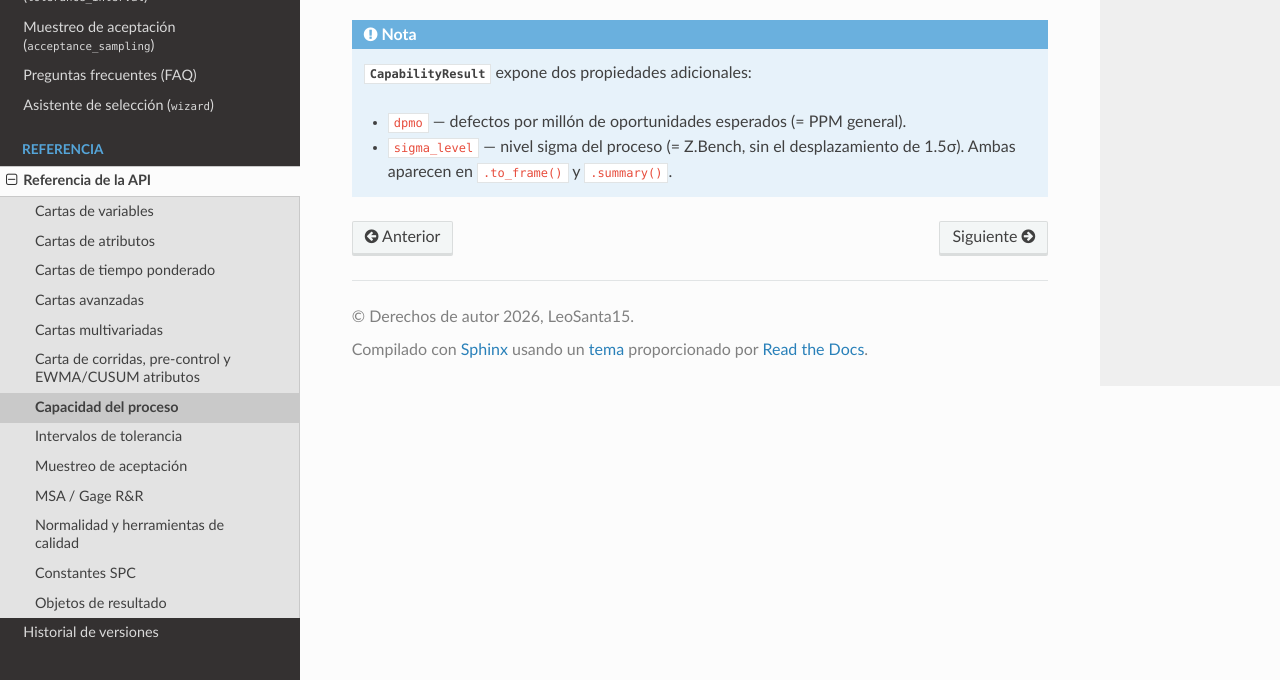
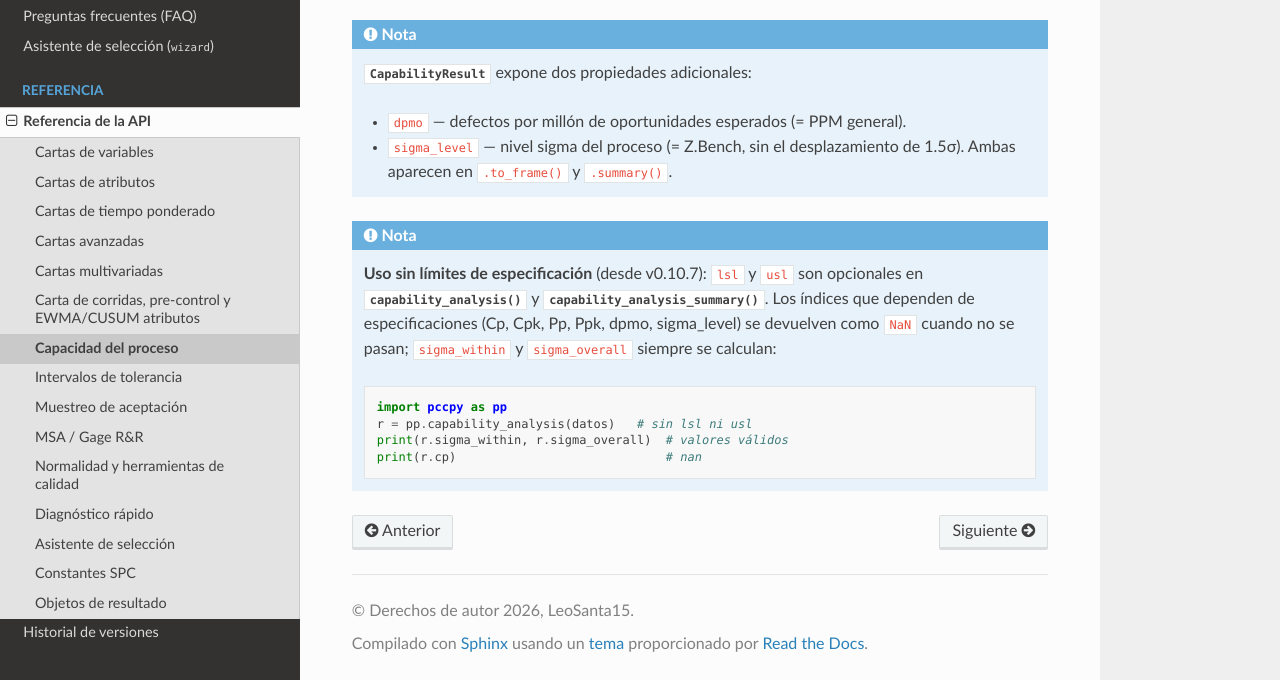
Before and after one commit to LeoSanta15/pccpy, a Sphinx documentation site: the page built from docs/source/referencia/capacidad.rst, in a window 1280 px wide and 900 px high, scrolled down 664 px, cut to the strip 220-900 px from the top of the window. Built offline with Sphinx 7.4.7 and the Read the Docs theme 3.1.0, drawn with Linux system fonts in a browser that asks for light colours; some of the changed text lies outside the part shown.

Commit message:
docs: añadir referencia de diagnose y wizard, y documentar capability sin especificaciones
- Crea docs/source/referencia/diagnose.rst con autofunction pccpy.diagnose
  y autoclass pccpy.DiagnoseResult
- Crea docs/source/referencia/wizard.rst con autofunction pccpy.wizard,
  autoclass pccpy.WizardResult y autoclass pccpy.WidgetSession
- Agrega diagnose y wizard al toctree de referencia/index.md
- Añade directiva autoclass pccpy.WidgetSession en wizard.md (con :no-index:)
- Documenta en capacidad.rst el uso de capability_analysis() sin lsl/usl
  (comportamiento introducido en v0.10.7)

Co-Authored-By: Claude Sonnet 4.6 <noreply@anthropic.com>
Claude-Session: https://claude.ai/code/session_01HUHPdX7cdH9SJwzgGiM2LC

```diff
--- a/docs/source/referencia/capacidad.rst
+++ b/docs/source/referencia/capacidad.rst
@@ -15,3 +15,17 @@ Capacidad del proceso
    * ``dpmo`` — defectos por millón de oportunidades esperados (= PPM general).
    * ``sigma_level`` — nivel sigma del proceso (= Z.Bench, sin el desplazamiento
      de 1.5σ). Ambas aparecen en ``.to_frame()`` y ``.summary()``.
+
+.. note::
+
+   **Uso sin límites de especificación** (desde v0.10.7):
+   ``lsl`` y ``usl`` son opcionales en :func:`~pccpy.capability_analysis` y
+   :func:`~pccpy.capability_analysis_summary`. Los índices que dependen de
+   especificaciones (Cp, Cpk, Pp, Ppk, dpmo, sigma_level) se devuelven como
+   ``NaN`` cuando no se pasan; ``sigma_within`` y ``sigma_overall`` siempre
+   se calculan::
+
+      import pccpy as pp
+      r = pp.capability_analysis(datos)   # sin lsl ni usl
+      print(r.sigma_within, r.sigma_overall)  # valores válidos
+      print(r.cp)                             # nan
```
Also changed, not shown: docs/source/referencia/diagnose.rst (added, +8 -0 lines), docs/source/referencia/index.md (+2 -0 lines), docs/source/referencia/wizard.rst (added, +12 -0 lines), docs/source/wizard.md (+7 -0 lines).
